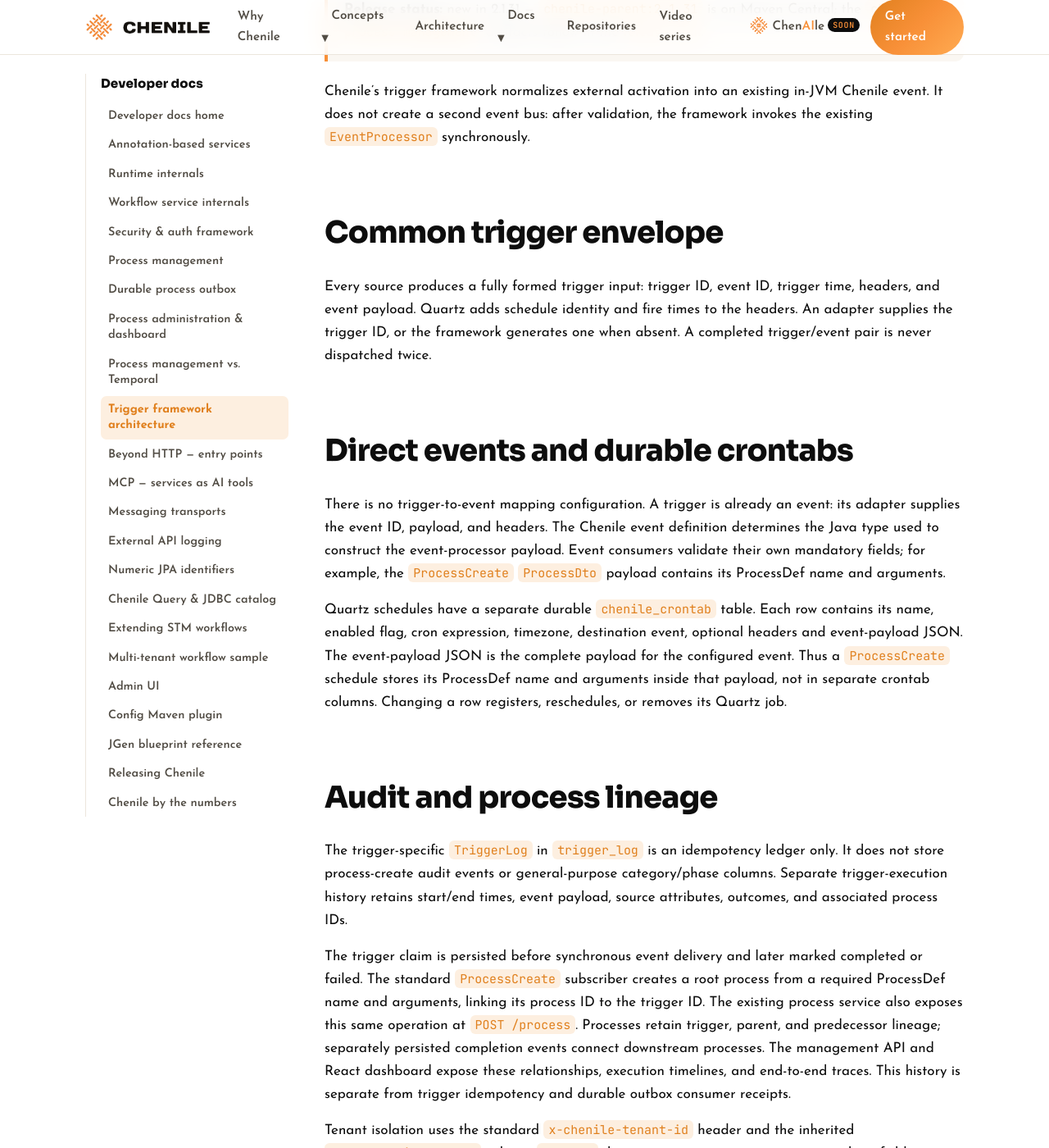
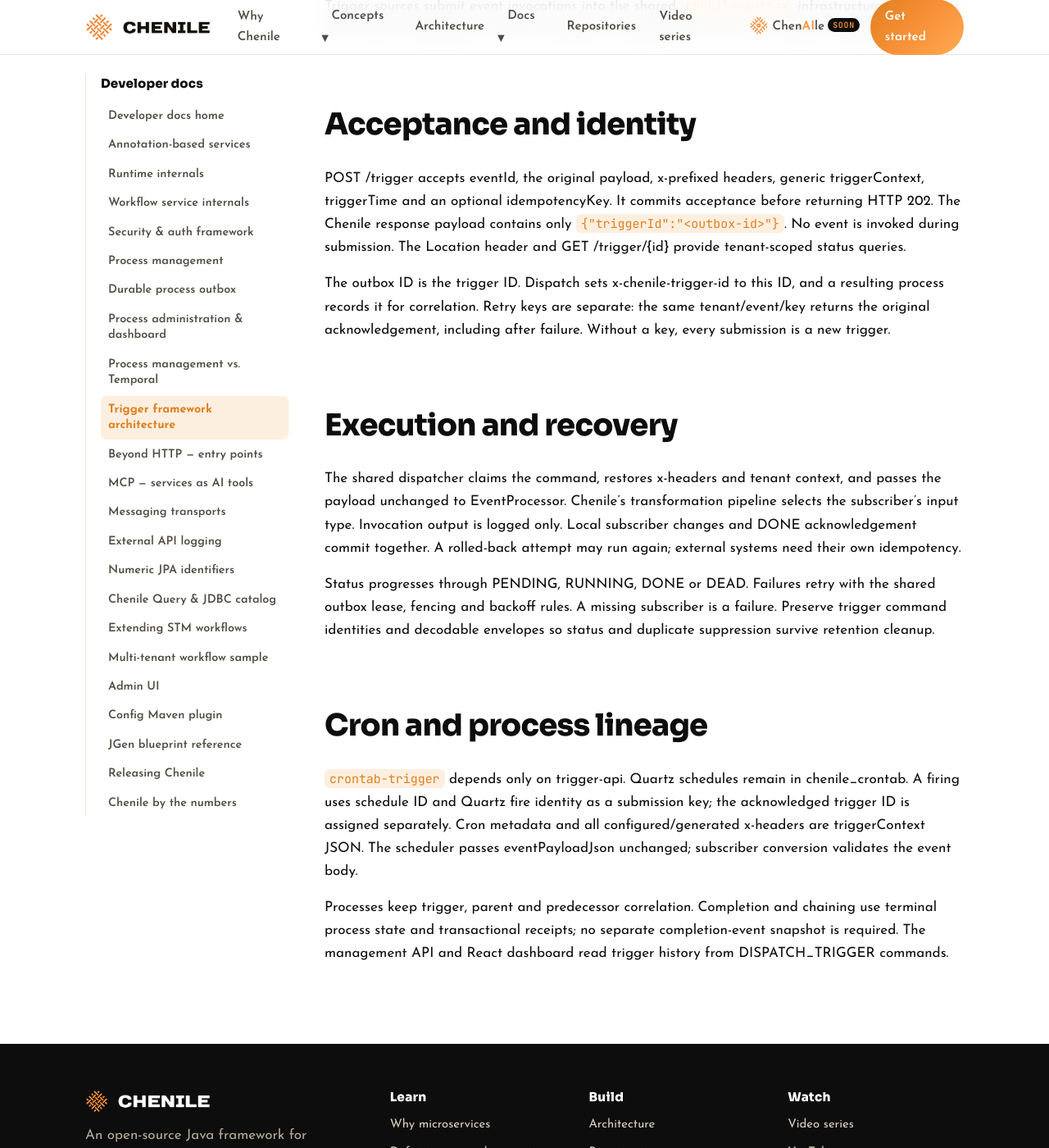
Before and after one commit to rajakolluru/cheniledocs.github.io, a Jekyll site: the page built from pages/developer/trigger-framework.md, in a window 1280 px wide and 1400 px high, scrolled down 382 px. Shown: the whole window at 82% size. Built offline with Jekyll 4.4.1, drawn with Linux system fonts in a browser that asks for light colours; some of the changed text lies outside the part shown.

Commit message:
Publish the shared outbox trigger architecture in developer guides
Update module names and explain acknowledgement-only trigger submission, outbox ID status lookup, tenant-scoped idempotency, and deferred event dispatch. Remove retired trigger-log and PostSaveHook descriptions.

```diff
--- a/_data/repos.yml
+++ b/_data/repos.yml
@@ -19,8 +19,8 @@
 
 - name: "chenile-process-management"
   layer: "Application blueprints"
-  blurb: "Orchestration for long-running parent and child processes: splitter/aggregator trees, pluggable worker starters, trigger ingress with cron schedules, an optional durable outbox, and an administrator API with a React dashboard."
-  modules: ["process-api", "process-service", "process-delegate", "invm-process-starter", "q-based-process-starter", "jdbc-process-starter", "process-outbox", "chenile-trigger", "process-admin-server", "process-ui"]
+  blurb: "Orchestration for long-running parent and child processes: splitter/aggregator trees, pluggable worker starters, trigger ingress with cron schedules, a shared mandatory durable outbox, and an administrator API with a React dashboard."
+  modules: ["process-api", "process-service", "process-delegate", "invm-process-starter", "q-based-process-starter", "jdbc-process-starter", "chenile-outbox", "trigger-api", "trigger-service", "crontab-trigger", "process-admin-server", "process-ui"]
   icon: "🧭"
 
 - name: "chenile-service-registry"
--- a/pages/developer/trigger-framework.md
+++ b/pages/developer/trigger-framework.md
@@ -1,69 +1,44 @@
 ---
 layout: doc
 title: Trigger framework architecture
-description: Trigger ingress, durable Quartz schedules, idempotency, and separate execution history for Chenile process starts.
+description: Durable trigger acceptance, shared outbox dispatch, status queries, and process correlation.
 permalink: /developer/trigger-framework/
 ---
 
 # Trigger framework architecture
 
-> **Release status:** new in 2.1.31 — `chenile-parent:2.1.31` is on Maven Central; the `chenile-process-management` artifacts follow in the [release train](/developer/release-process/).
+Trigger sources submit event invocations into the shared `chenile-outbox` infrastructure. The
+trigger API remains independent of cron and process management. There is no separate trigger table.
 
-Chenile's trigger framework normalizes external activation into an existing in-JVM
-Chenile event. It does not create a second event bus: after validation, the framework
-invokes the existing `EventProcessor` synchronously.
+## Acceptance and identity
 
-## Common trigger envelope
+POST /trigger accepts eventId, the original payload, x-prefixed headers, generic triggerContext,
+triggerTime and an optional idempotencyKey. It commits acceptance before returning HTTP 202. The
+Chenile response payload contains only `{"triggerId":"<outbox-id>"}`. No event is invoked during submission.
+The Location header and GET /trigger/{id} provide tenant-scoped status queries.
 
-Every source produces a fully formed trigger input: trigger ID, event ID, trigger time, headers,
-and event payload. Quartz adds schedule identity and fire times to the headers. An adapter
-supplies the trigger ID, or the framework generates one when absent. A completed trigger/event
-pair is never dispatched twice.
+The outbox ID is the trigger ID. Dispatch sets x-chenile-trigger-id to this ID, and a resulting process
+records it for correlation. Retry keys are separate: the same tenant/event/key returns the original
+acknowledgement, including after failure. Without a key, every submission is a new trigger.
 
-## Direct events and durable crontabs
+## Execution and recovery
 
-There is no trigger-to-event mapping configuration. A trigger is already an event: its adapter
-supplies the event ID, payload, and headers. The Chenile event definition determines the Java
-type used to construct the event-processor payload. Event consumers validate their own mandatory
-fields; for example, the `ProcessCreate` `ProcessDto` payload contains its ProcessDef name and
-arguments.
+The shared dispatcher claims the command, restores x-headers and tenant context, and passes the
+payload unchanged to EventProcessor. Chenile's transformation pipeline selects the subscriber's
+input type. Invocation output is logged only. Local subscriber changes and DONE acknowledgement
+commit together. A rolled-back attempt may run again; external systems need their own idempotency.
 
-Quartz schedules have a separate durable `chenile_crontab` table. Each row contains its name,
-enabled flag, cron expression, timezone, destination event, optional headers and event-payload
-JSON. The event-payload JSON is the complete payload for the configured event. Thus a
-`ProcessCreate` schedule stores its ProcessDef name and arguments inside that payload, not in
-separate crontab columns. Changing a row registers, reschedules, or removes its Quartz job.
+Status progresses through PENDING, RUNNING, DONE or DEAD. Failures retry with the shared outbox
+lease, fencing and backoff rules. A missing subscriber is a failure. Preserve trigger command
+identities and decodable envelopes so status and duplicate suppression survive retention cleanup.
 
-## Audit and process lineage
+## Cron and process lineage
 
-The trigger-specific `TriggerLog` in `trigger_log` is an idempotency ledger only.
-It does not store process-create audit events or general-purpose category/phase
-columns. Separate trigger-execution history retains start/end times, event payload,
-source attributes, outcomes, and associated process IDs.
+`crontab-trigger` depends only on trigger-api. Quartz schedules remain in chenile_crontab. A firing
+uses schedule ID and Quartz fire identity as a submission key; the acknowledged trigger ID is
+assigned separately. Cron metadata and all configured/generated x-headers are triggerContext JSON.
+The scheduler passes eventPayloadJson unchanged; subscriber conversion validates the event body.
 
-The trigger claim is persisted before synchronous event delivery and later marked completed or
-failed. The standard `ProcessCreate` subscriber creates a root process from a required ProcessDef
-name and arguments, linking its process ID to the trigger ID. The existing process service also
-exposes this same operation at `POST /process`. Processes retain trigger, parent,
-and predecessor lineage; separately persisted completion events connect downstream
-processes. The management API and React dashboard expose these relationships,
-execution timelines, and end-to-end traces. This history is separate from trigger
-idempotency and durable outbox consumer receipts.
-
-Tenant isolation uses the standard `x-chenile-tenant-id` header and the inherited
-`BaseJpaEntity.tenant` column. `Process` does not maintain separate tenant or client fields.
-
-## First-release scope
-
-- `chenile-trigger` in `chenile-process-management`, with a trigger-only ledger;
-- generic direct-event trigger service, with no CConfig mapping dependency;
-- persistent Quartz crontab adapter;
-- ProcessManager `ProcessCreate` subscriber, execution history, and process lineage.
-
-File-watch and broker-message adapters will follow the same contract later.
-
-The original [ADR-0001](https://github.com/rajakolluru/chenile-ppt/blob/main/adr/0001-chenile-trigger-framework.md)
-includes an implementation update explaining the superseded generic logger design.
-See the [2.1.31 release notes]({{ '/release-notes/2.1.31/' | relative_url }}) and
-[runtime guide](https://github.com/ajapros/chenile-process-management/blob/main/docs/process-management.md)
-for current behavior and operational constraints.
+Processes keep trigger, parent and predecessor correlation. Completion and chaining use terminal
+process state and transactional receipts; no separate completion-event snapshot is required.
+The management API and React dashboard read trigger history from DISPATCH_TRIGGER commands.
```
Also changed, not shown: pages/developer/process-management.md (+13 -3 lines).
